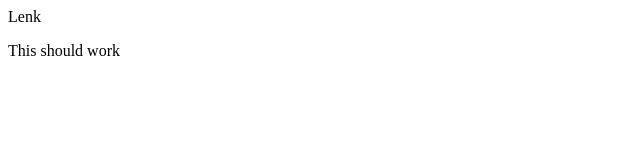
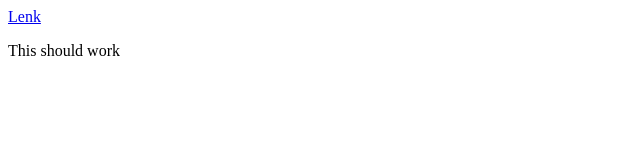
Before and after one commit to INFO-GROUP-2021/INFOPROJECT2021, a website: page public/Second.html in a window 1280 px wide. Shown: the full height of the page, 0-640 px from the left. Drawn offline with Linux system fonts and the light colour scheme.

Commit message:
Update Second.html

```diff
--- a/public/Second.html
+++ b/public/Second.html
@@ -1,6 +1,6 @@
 <!DOCTYPE HTML>
 
 <body>
-  <href a ="index.html">Lenk
+  <a href ="/index.html">Lenk</a>
   <p> This should work</p>
 </body>
```
